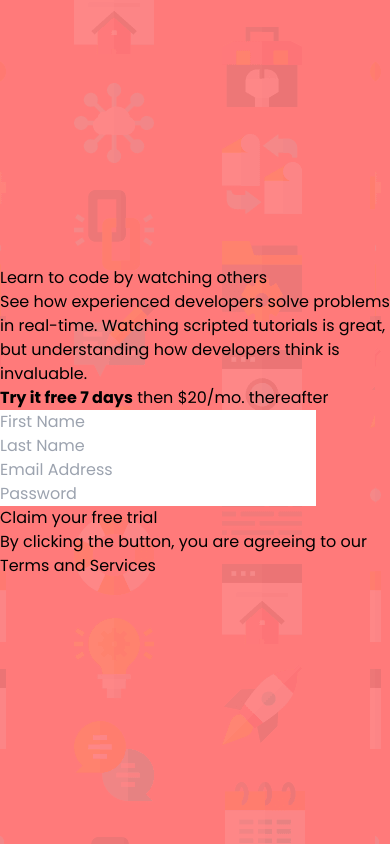
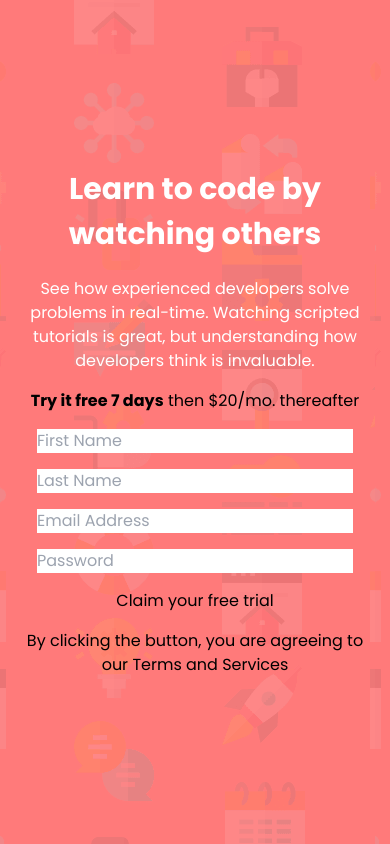
Before and after one commit to codexshell/intro-component-with-sign-up-form, a SvelteKit app: page / in a window 390 px wide. Built offline with nearby package versions, Linux system fonts and the light colour scheme.

Commit message:
(mobile): style page.svelte

```diff
--- a/src/routes/+layout.svelte
+++ b/src/routes/+layout.svelte
@@ -8,12 +8,13 @@
 
 <style>
 	:global(body) {
-		min-height: 100vh;
 		background-image: url('/bg-intro-mobile.png');
 		background-color: theme('colors.p-red');
+		font-family: theme('fontFamily.poppins');
+		font-size: theme('fontSize.base');
+		min-height: 100vh;
+		padding-block: theme('padding.20');
 		display: grid;
 		place-content: center;
-		font-family: theme('fontFamily.poppins');
-		font-size: theme('fontSize.base');
 	}
 </style>
--- a/src/routes/+page.svelte
+++ b/src/routes/+page.svelte
@@ -8,9 +8,9 @@
 	<meta name="description" content="Svelte demo app" />
 </svelte:head>
 
-<div class="container">
+<div class="container | flow">
 	<!-- * Hero section -->
-	<section class="hero">
+	<section class="hero | flow">
 		<h1>Learn to code by watching others</h1>
 		<p>
 			See how experienced developers solve problems in real-time. Watching scripted tutorials is
@@ -26,4 +26,21 @@
 </div>
 
 <style>
+	section {
+		text-align: center;
+		padding-inline: theme('padding.6');
+	}
+
+	.hero {
+		color: white;
+	}
+
+	h1 {
+		font-weight: 700;
+		font-size: theme('fontSize.3xl');
+	}
+
+	p {
+		--flow-space: 1.25rem;
+	}
 </style>
```
